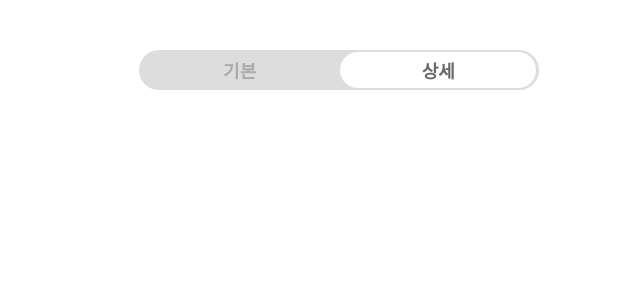
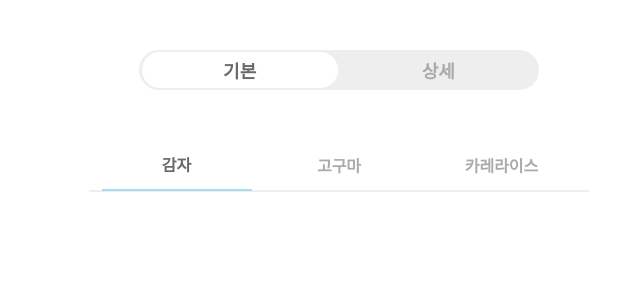
Before and after one commit to 9yurilee/Prac, a React (Create React App) app: page / in a window 1280 px wide. Shown: the top 300 px of the page, without its empty margins (301-941 px from the left). Built offline with nearby package versions, Linux system fonts and the light colour scheme; the HTML template or start-up script is replaced by a standard one.

Commit message:
Tab 기본 기능 구현

```diff
--- a/src/App.css
+++ b/src/App.css
@@ -9,7 +9,7 @@
 .toggle {
   width: 400px;
   height: 40px;
-  background-color: #ddd;
+  background-color: #eee;
 
   border-radius: 30px;
   margin: 50px 0px;
@@ -18,3 +18,15 @@
   justify-content: space-evenly;
   align-items: center;
 }
+
+.tab {
+  width: 500px;
+  height: 50px;
+  border-bottom: 2px solid #eee;
+
+  display: flex;
+  justify-content: space-evenly;
+  align-items: center;
+
+  font-weight: bold;
+}
--- a/src/App.js
+++ b/src/App.js
@@ -13,7 +13,7 @@ function App() {
     <div className="App">
       {/* <TogglePrac /> */}
       <Toggle />
-      {/* <Tab /> */}
+      <Tab />
       {/* <Slider /> */}
       {/* <Input /> */}
       {/* <DropDown /> */}
--- a/src/components/Tab.js
+++ b/src/components/Tab.js
@@ -1,8 +1,55 @@
+import { color } from '@mui/system';
 import react from 'react';
 import styled from 'styled-components';
 
 const Tab = () => {
-  return <div>Tab</div>;
+  const [first, setFirst] = react.useState(true);
+  const [second, setSecond] = react.useState(false);
+  const [third, setThird] = react.useState(false);
+
+  const clickMenu = () => {
+    setFirst(true);
+    setSecond(false);
+    setThird(false);
+  };
+
+  const clickSecond = () => {
+    setFirst(false);
+    setSecond(true);
+    setThird(false);
+  };
+
+  const clickThird = () => {
+    setFirst(false);
+    setSecond(false);
+    setThird(true);
+  };
+
+  return (
+    <div className="tab">
+      <Menu onClick={clickMenu} style={{ borderBottom: first ? '' : 'none', color: first ? 'dimgray' : '' }}>
+        감자
+      </Menu>
+      <Menu onClick={clickSecond} style={{ borderBottom: second ? '' : 'none', color: second ? 'dimgray' : '' }}>
+        고구마
+      </Menu>
+      <Menu onClick={clickThird} style={{ borderBottom: third ? '' : 'none', color: third ? 'dimgray' : '' }}>
+        카레라이스
+      </Menu>
+    </div>
+  );
 };
 
+const Menu = styled.div`
+  width: 30%;
+  height: 100%;
+  border-bottom: 2.5px solid #ade;
+
+  display: flex;
+  justify-content: center;
+  align-items: center;
+
+  cursor: pointer;
+`;
+
 export default Tab;
--- a/src/components/Toggle.js
+++ b/src/components/Toggle.js
@@ -3,8 +3,8 @@ import styled from 'styled-components';
 import '../App.css';
 
 const Toggle = () => {
-  const [clicked, setClicked] = react.useState(false);
-  const [clickDetail, setClickDetail] = react.useState(true);
+  const [clicked, setClicked] = react.useState(true);
+  const [clickDetail, setClickDetail] = react.useState(false);
 
   const clickMenu = () => {
     setClicked(!clicked);
```
